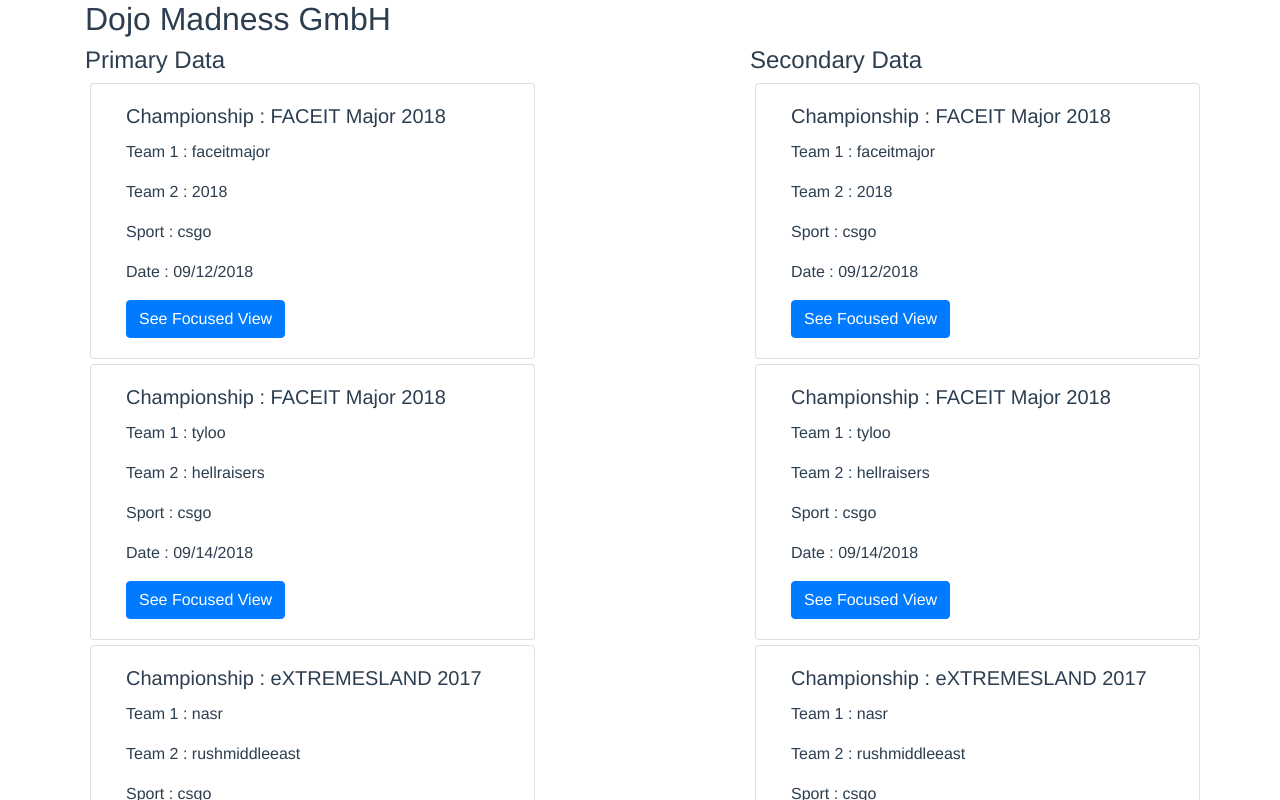
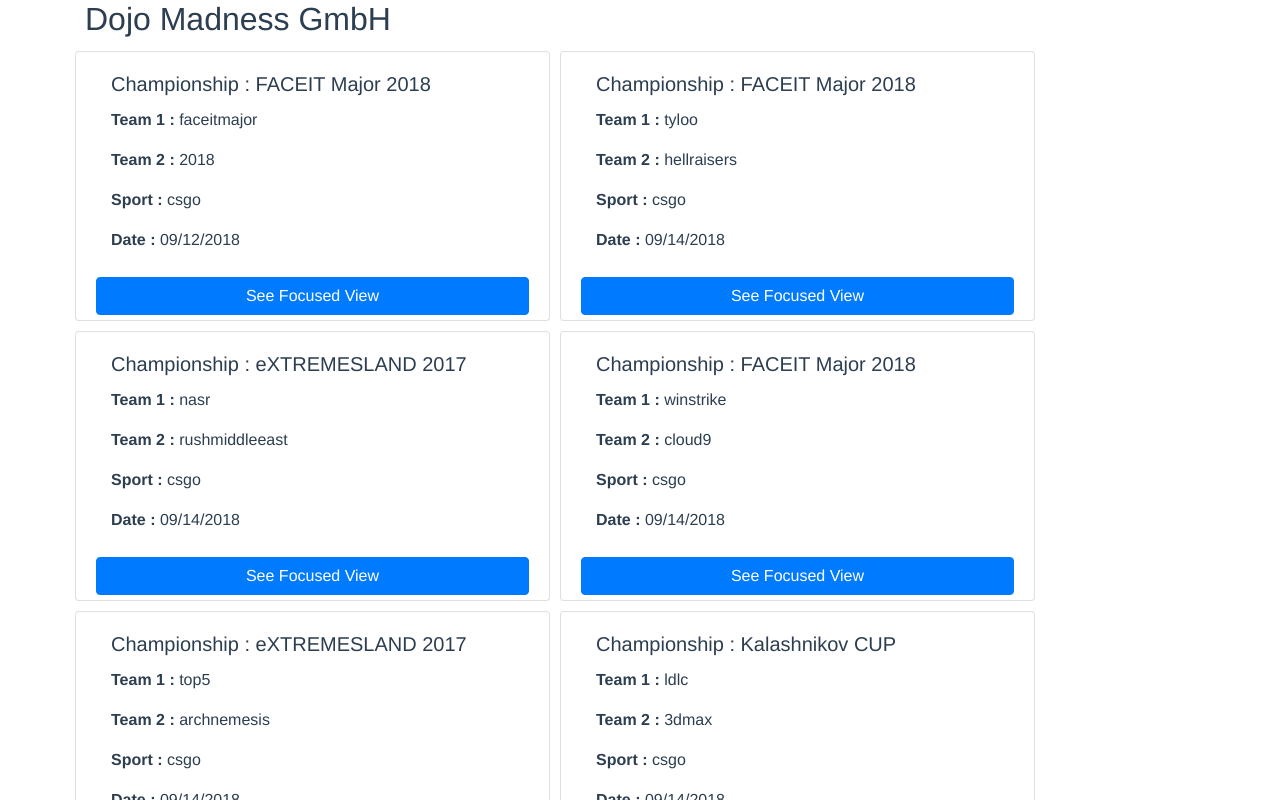
Before and after one commit to divyanshu-rawat/dojo, a Vue app: page / in a window 1280 px wide. Shown: the top 800 px of the page. Built offline with nearby package versions, Linux system fonts and the light colour scheme.

Commit message:
bug fixed

```diff
--- a/package.json
+++ b/package.json
@@ -9,6 +9,8 @@
   },
   "dependencies": {
     "bootstrap": "^4.1.3",
+    "bootstrap-vue": "^2.0.0-rc.11",
+    "font-awesome": "^4.7.0",
     "jquery": "^3.3.1",
     "moment": "^2.22.2",
     "popper.js": "^1.14.4",
--- a/src/components/dojo.vue
+++ b/src/components/dojo.vue
@@ -1,29 +1,20 @@
 <template>
-  <div class="hello">
-    <h2>{{appName}}</h2>
 
-    <div class="row">
+<div class="hello">
+   <h2>{{appName}}</h2>
+   <div class="row">
+         <div class="card col-sm-5"  v-for = "data in primary" :key="primary.indexOf(data)">
+            <List  :data = 'data'/>
+            <button type="button" class="btn btn-primary _MARGIN" data-toggle="modal" @click="viewPost(data)" data-target="#myModal">
+            See Focused View
+          </button>
+         </div>
+   </div>
 
-      <div class="col-lg-5">
-         <h4>Primary Data</h4>
-        <div class="card col-lg-12"  v-for = "data in primary" :key="primary.indexOf(data)">
+   <Modal :post = "post"/>
 
-            <List :data = 'data'/>
-        </div>
-      </div>
-        <div class="col-lg-5 offset-lg-2">
-          <h4>Secondary Data</h4>
-            <div class="card col-lg-12"  v-for = "data in secondary" :key="secondary.indexOf(data)">
+</div>
 
-                <List :data = 'data'/>
-            </div>
-         </div>
-
-       </div>
-
-    </div>
-
-  </div>
 </template>
 
 <script>
@@ -32,19 +23,32 @@
 import 'bootstrap/dist/css/bootstrap.css'
 import 'bootstrap/dist/js/bootstrap.js'
 import List from './list.vue'
+import Modal from './modal.vue'
 import moment from 'moment'
 
 
 
 export default {
   name: 'Dojo',
+
+  data(){
+    return{
+        post : {}
+    }
+  },
   props: {
     appName: String
   },
   components: {
-    List
+    List, Modal
   },
   computed:{...mapState(['primary','secondary'])},
+
+  methods:{
+    viewPost(value){
+      this.post = value
+    }
+  }
 }
 </script>
 
@@ -66,5 +70,8 @@
 .card{
   margin: 5px !important;
 }
+._MARGIN{
+  margin: 5px !important;
+}
 
 </style>
--- a/src/components/list.vue
+++ b/src/components/list.vue
@@ -1,17 +1,12 @@
 <template>
   <div>
-
         <div class="card-body">
           <h5 class="card-title">Championship : {{data.championship}}</h5>
-          <p class="card-text">Team 1 : {{data.team1}}</p>
-          <p class="card-text">Team 2 : {{data.team2}}</p>
-          <p class="card-text">Sport  : {{data.sport}}</p>
-          <p class="card-text">Date   : {{data.start_time |  formatDate}}</p>
-           <button type="button" class="btn btn-primary" @click="viewPost(data)" data-toggle="modal" data-target="#myModal">
-            See Focused View
-          </button>
+          <p class="card-text"><b>Team 1 : </b> {{data.team1}}</p>
+          <p class="card-text"><b>Team 2 : </b> {{data.team2}}</p>
+          <p class="card-text"><b>Sport  : </b> {{data.sport}}</p>
+          <p class="card-text"><b>Date   : </b> {{data.start_time |  formatDate}}</p>
         </div>
-        <Modal :post = 'post'/>
   </div>
 
 </template>
@@ -20,26 +15,14 @@
 
 import { mapState } from 'vuex'
 import 'bootstrap/dist/css/bootstrap.css'
-import 'bootstrap/dist/js/bootstrap.js'
-import Modal from './modal.vue'
 import moment from 'moment'
-
 
 export default {
   name: 'List',
   props: {
-    data: Object,
-    name : String
-  },
-
-  components: {
-    Modal
-  },
-
-  data(){
-    return{
-      post:{}
-    }
+    data : Object,
+    name : String,
+    unique  : Number
   },
   filters: {
     formatDate(val) {
@@ -47,11 +30,9 @@
         let date = moment(val).format('L');
         return date
     }
- },
-  methods:{
-      viewPost(post){
-          this.post = post
-      }
-   }
+  },
+  created(){
+    console.log('Created',this.data);
+  }
 }
 </script>
--- a/src/components/modal.vue
+++ b/src/components/modal.vue
@@ -1,5 +1,7 @@
 
 <template>
+
+<div class="modal-wrapper">
  <div class="modal fade" id="myModal">
     <div class="modal-dialog">
       <div class="modal-content">
@@ -12,10 +14,10 @@
 
         <!-- Modal body -->
         <div class="modal-body">
-          <p class="card-text">Team 1 : {{post.team1}}</p>
-          <p class="card-text">Team 2 : {{post.team2}}</p>
-          <p class="card-text">Sport  : {{post.sport}}</p>
-          <p class="card-text">Date   : {{post.start_time |  formatDate}}</p>
+          <p class="card-text"><b>Team 1 : </b> {{post.team1}} <i class="fa fa-pencil-square-o fa-lg" /> </p>
+          <p class="card-text"><b>Team 2 : </b> {{post.team2}} <i class="fa fa-pencil-square-o fa-lg" /> </p>
+          <p class="card-text"><b>Sport  : </b> {{post.sport}} <i class="fa fa-pencil-square-o fa-lg" /> </p>
+          <p class="card-text"><b>Date   : </b> {{post.start_time |  formatDate}} <i class="fa fa-pencil-square-o fa-lg" /> </p>
         </div>
 
         <!-- Modal footer -->
@@ -26,10 +28,14 @@
       </div>
     </div>
 </div>
+</div>
 </template>
 
 <script>
+
 import moment from 'moment'
+import 'font-awesome/css/font-awesome.css'
+import 'bootstrap/dist/css/bootstrap.css'
 
 export default{
 
@@ -37,13 +43,34 @@
 	props: {
     	post: Object
     },
+    data(){
+      return{
+        edit: false
+      }
+    },
     filters: {
     formatDate(val) {
         if (!val) { return '-' }
         let date = moment(val).format('L');
         return date
     }
- }
+ },
+
+  updated(){
+    // console.log('Updated',this.post);
+  },
+
+  created(){
+    // console.log('Created',this.unique);
+  }
 }
 
 </script>
+
+<style scoped>
+
+.fa.fa-pencil-square-o{
+  cursor: pointer !important;
+}
+
+</style>
--- a/src/main.js
+++ b/src/main.js
@@ -2,6 +2,9 @@
 import App from './App.vue'
 import {store} from './store';
 import moment from 'moment'
+import BootstrapVue from 'bootstrap-vue'
+
+Vue.use(BootstrapVue);
 
 Vue.config.productionTip = false
 
```
Also changed, not shown: 1 other file (tests, documents, lock files or other folders).
